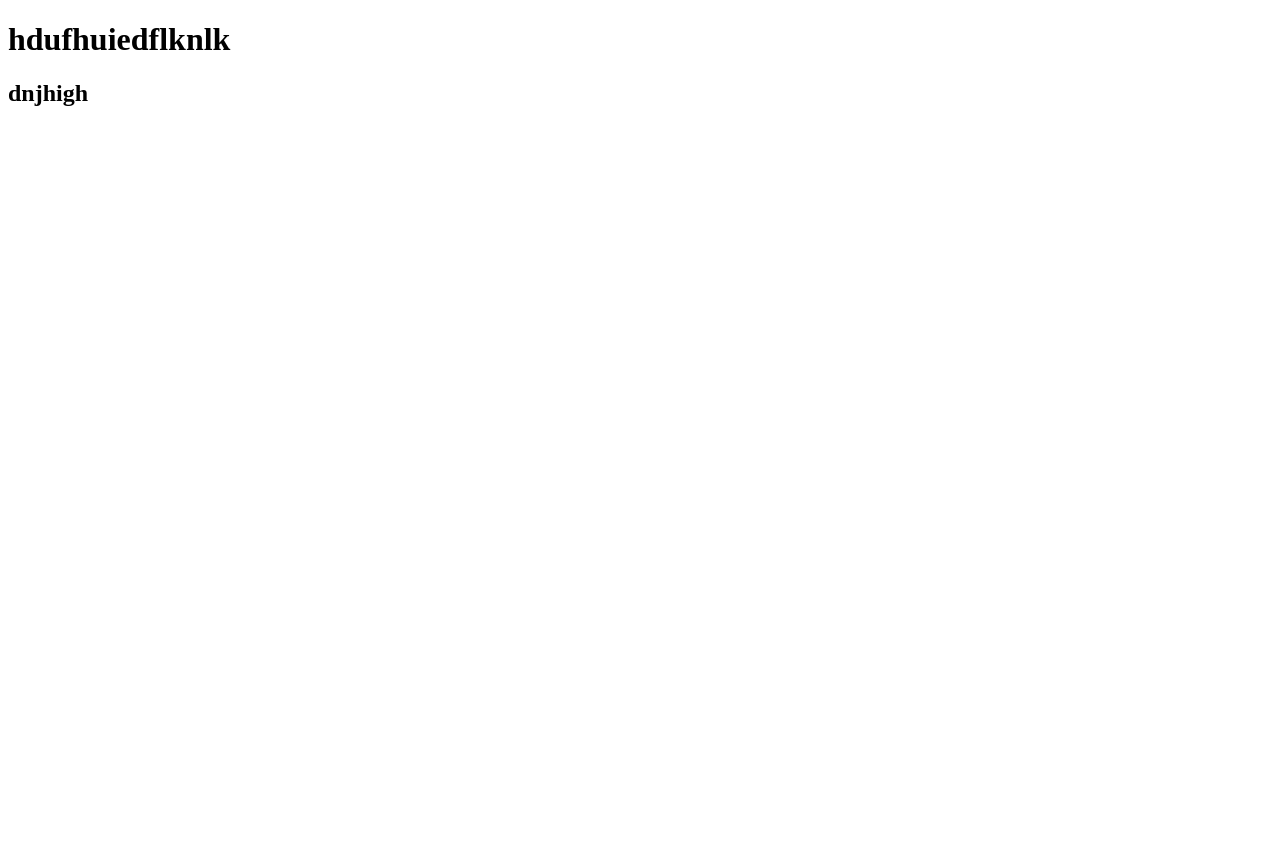
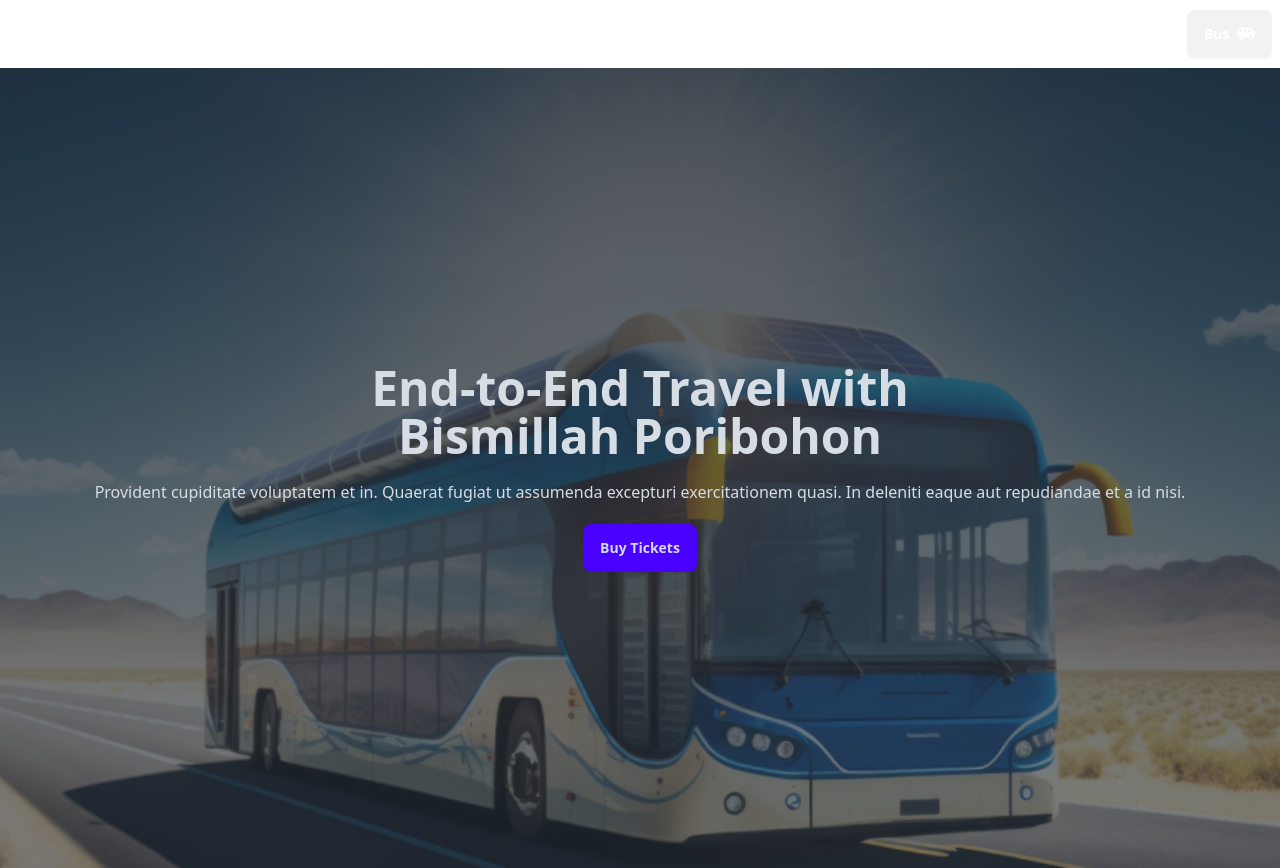
Before and after one commit to RimonWEB/Smart-Tickiting, a plain HTML site: page index.html in a window 1280 px wide. Before the commit the page ends 800 px from the top, so only its background shows below. Drawn offline with nearby package versions, Linux system fonts and the light colour scheme.

Commit message:
add my code

```diff
--- a/index.html
+++ b/index.html
@@ -3,10 +3,52 @@
 <head>
     <meta charset="UTF-8">
     <meta name="viewport" content="width=device-width, initial-scale=1.0">
-    <title>Document</title>
+    <title>Smart-Ticket</title>
+    <link href="https://cdn.jsdelivr.net/npm/daisyui@4.7.2/dist/full.min.css" rel="stylesheet" type="text/css" />
+    <script src="https://cdn.tailwindcss.com"></script>
+    <script src="https://kit.fontawesome.com/c464a8f258.js" crossorigin="anonymous"></script>
 </head>
 <body>
-    <h1>hdufhuiedflknlk</h1>
-    <h2>dnjhigh</h2>
+    <div class="navbar bg-base-100">
+        <div class="navbar-start">
+          <div class="dropdown">
+            <div tabindex="0" role="button" class="btn btn-ghost lg:hidden">
+                <svg xmlns="http://www.w3.org/2000/svg" class="h-5 w-5" fill="none" viewBox="0 0 24 24" stroke="currentColor"><path stroke-linecap="round" stroke-linejoin="round" stroke-width="2" d="M4 6h16M4 12h8m-8 6h16" /></svg>
+              </div>
+            <ul tabindex="0" class="menu menu-sm dropdown-content mt-3 z-[1] p-2 px-20 shadow bg-base-100 rounded-box ">
+                <li><a>Home</a></li>
+                <li><a>About</a></li>
+                <li><a>Destination</a></li>
+                <li><a>Search</a></li>
+            </ul>
+          </div>
+          <a class="btn btn-ghost text-xl text-white">P-Ticket</a>
+        </div>
+        <div class="navbar-center hidden lg:flex">
+          <ul class="menu menu-horizontal px-20 text-white">
+            <li><a>Home</a></li>
+            <li><a>About</a></li>
+            <li><a>Destination</a></li>
+            <li><a>Search</a></li>
+          </ul>
+        </div>
+        <div class="navbar-end">
+          <a class="btn text-white">Bus<i class="fa-solid fa-van-shuttle"></i></a>
+        </div>
+      </div>
+      <section>
+        <div class="hero min-h-screen" style="background-image: url(images/banner.png.png);">
+            <div class="hero-overlay bg-opacity-60"></div>
+            <div class="hero-content text-center text-neutral-content">
+              <div class="p-8">
+                <h1 class=" text-5xl font-bold"> End-to-End Travel with </h1>
+                <h1 class="mb-5 text-5xl font-bold"> Bismillah Poribohon </h1>
+
+                <p class="mb-5">Provident cupiditate voluptatem et in. Quaerat fugiat ut assumenda excepturi exercitationem quasi. In deleniti eaque aut repudiandae et a id nisi.</p>
+                <button class="btn btn-primary">Buy Tickets</button>
+              </div>
+            </div>
+          </div>
+      </section>
 </body>
 </html>
```
Also changed, not shown: images/banner.png.png (added), images/bus-icon.png (added), images/bus-logo.png (added), images/cupon-devider.png (added), images/fare.png (added), images/info-devider.png (added), images/people.png (added), images/playstore.png (added), images/seat-gray.png (added), images/seat-green-filled.png (added), images/seat-green.png (added), images/stoppage.png (added), images/success.png (added), images/ticket-cupon.png (added), 1 more files.
